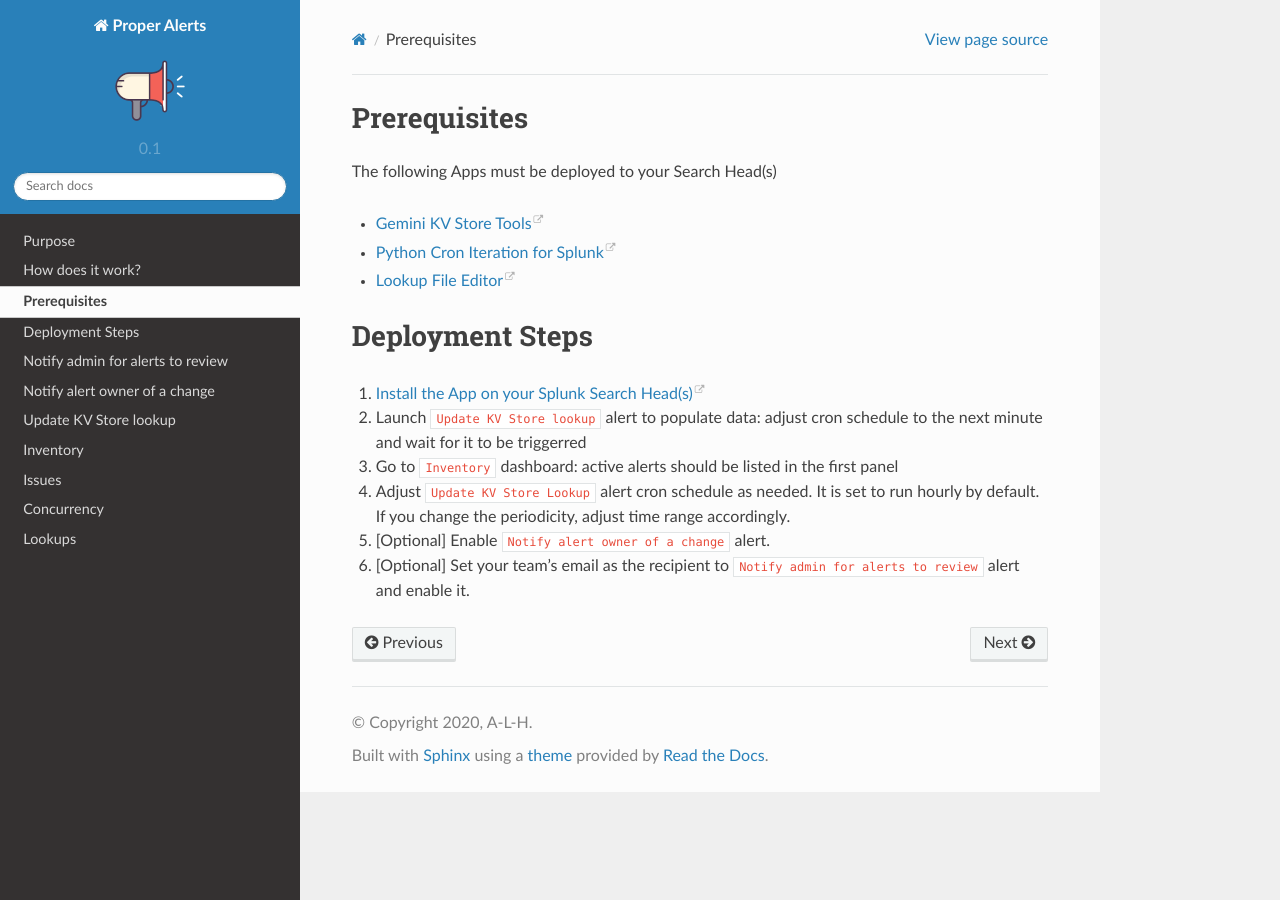
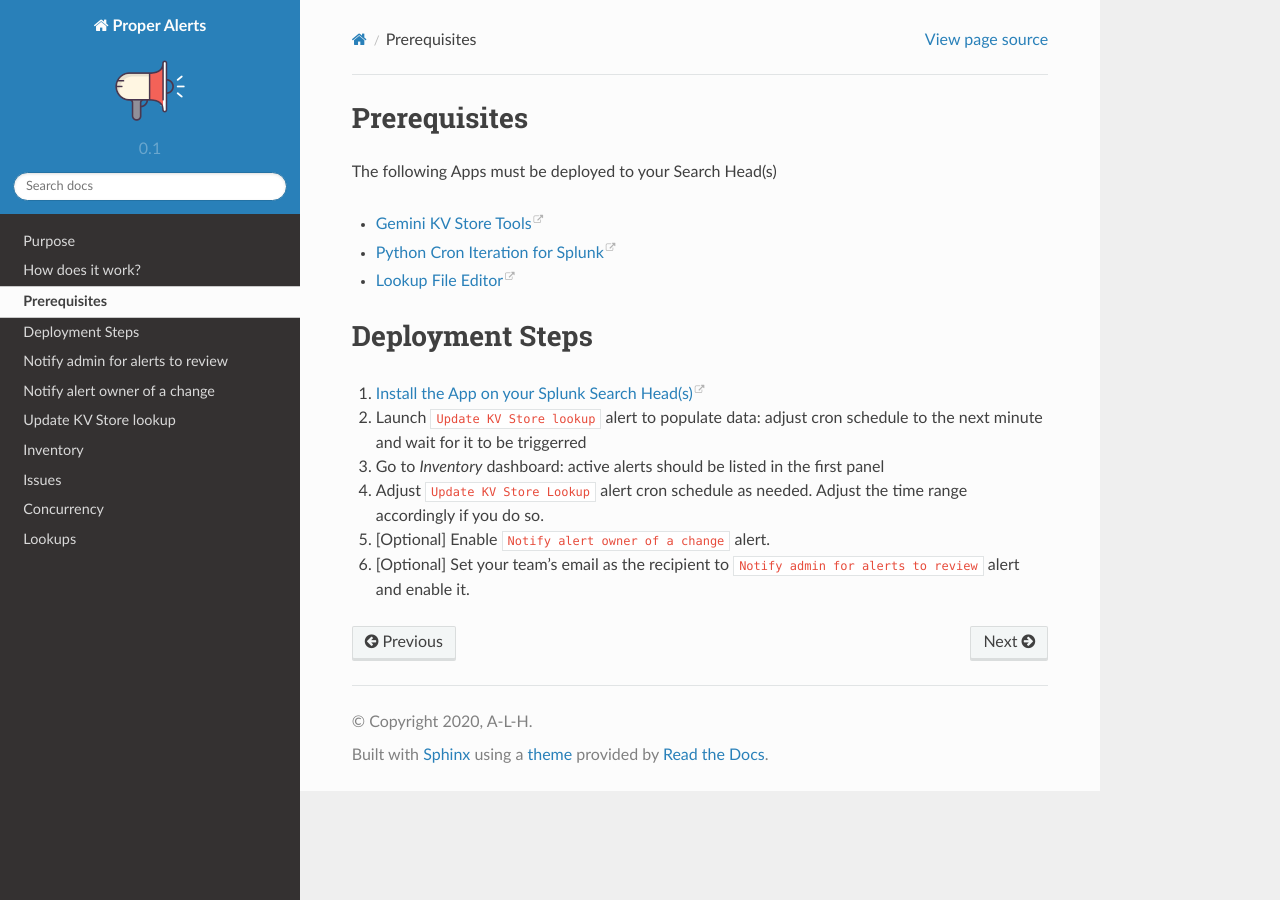
Before and after one commit to a-l-h/splunk-app-proper-alerts, a Sphinx documentation site: the page built from doc/install.rst, in a window 1280 px wide. Built offline with Sphinx 7.4.7 and the Read the Docs theme 2.0.0, drawn with Linux system fonts in a browser that asks for light colours.

Commit message:
Update install.rst

```diff
--- a/doc/install.rst
+++ b/doc/install.rst
@@ -14,9 +14,9 @@ Deployment Steps
 
 2. Launch ``Update KV Store lookup`` alert to populate data: adjust cron schedule to the next minute and wait for it to be triggerred
 
-3. Go to ``Inventory`` dashboard: active alerts should be listed in the first panel
+3. Go to `Inventory` dashboard: active alerts should be listed in the first panel
 
-4. Adjust ``Update KV Store Lookup`` alert cron schedule as needed. It is set to run hourly by default. If you change the periodicity, adjust time range accordingly.
+4. Adjust ``Update KV Store Lookup`` alert cron schedule as needed. Adjust the time range accordingly if you do so.
 
 5. [Optional] Enable ``Notify alert owner of a change`` alert.
 
```
